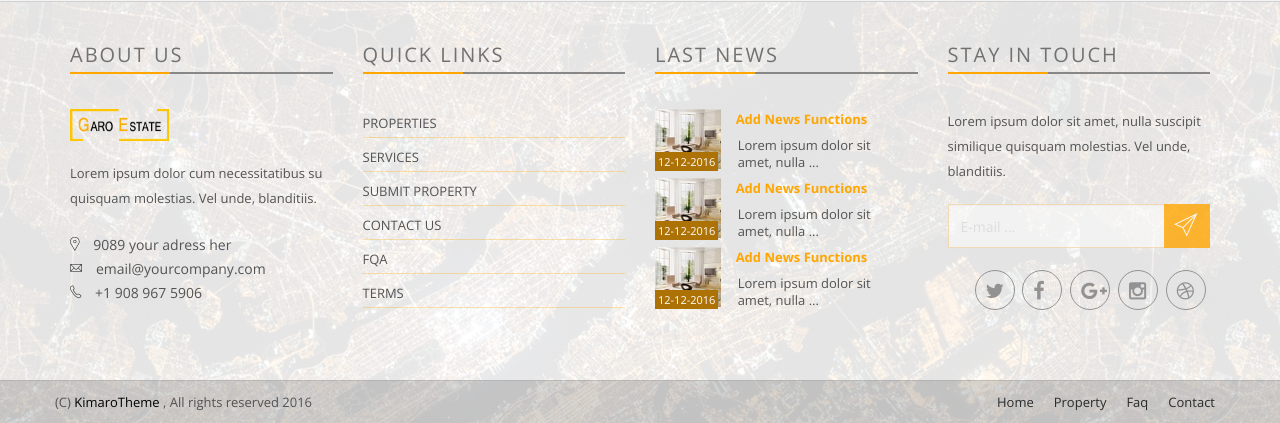
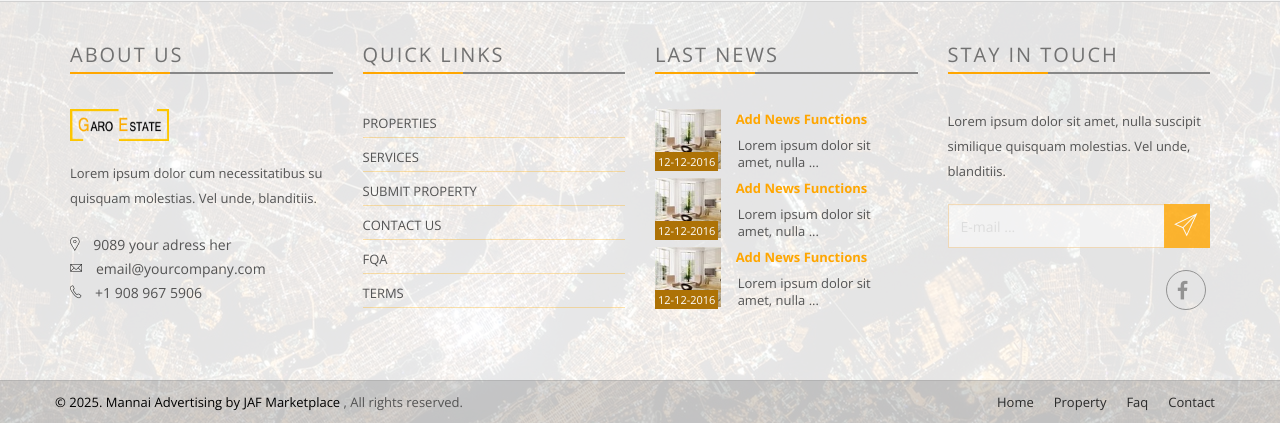
Before and after one commit to salnazi/jaf_mannaiads, a PHP site: page / in a window 1280 px wide; the page is wider, and only the part inside the window is pictured. Shown: the part 1034-1457 px from the top of that part. Run offline with PHP 8.4, Linux system fonts and the light colour scheme; data that the repository does not hold is empty.

Commit message:
jaf mannaiads

```diff
--- a/index.php
+++ b/index.php
@@ -416,11 +416,8 @@
 
                                 <div class="social pull-right">
                                     <ul>
-                                        <li><a class="wow fadeInUp animated" href="https://twitter.com/kimarotec"><i class="fa fa-twitter"></i></a></li>
-                                        <li><a class="wow fadeInUp animated" href="https://www.facebook.com/kimarotec" data-wow-delay="0.2s"><i class="fa fa-facebook"></i></a></li>
-                                        <li><a class="wow fadeInUp animated" href="https://plus.google.com/kimarotec" data-wow-delay="0.3s"><i class="fa fa-google-plus"></i></a></li>
-                                        <li><a class="wow fadeInUp animated" href="https://instagram.com/kimarotec" data-wow-delay="0.4s"><i class="fa fa-instagram"></i></a></li>
-                                        <li><a class="wow fadeInUp animated" href="https://instagram.com/kimarotec" data-wow-delay="0.6s"><i class="fa fa-dribbble"></i></a></li>
+                                        <li><a class="wow fadeInUp animated" href="https://www.facebook.com/jafmarketplace" data-wow-delay="0.2s"><i class="fa fa-facebook"></i></a></li>
+
                                     </ul>
                                 </div>
                             </div>
@@ -434,7 +431,7 @@
                 <div class="container">
                     <div class="row">
                         <div class="pull-left">
-                            <span> (C) <a href="http://www.KimaroTec.com">KimaroTheme</a> , All rights reserved 2016  </span>
+                            <span><a href="http://www.jafmarketplace.blogspot.com">&copy; 2025. Mannai Advertising by JAF Marketplace</a> , All rights reserved.</span>
                         </div>
                         <div class="bottom-menu pull-right">
                             <ul>
```
